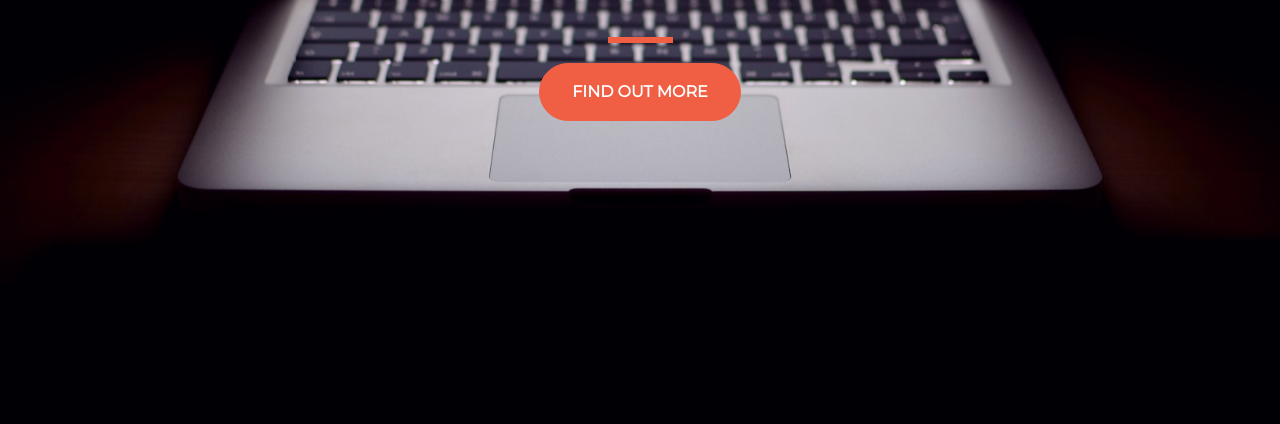
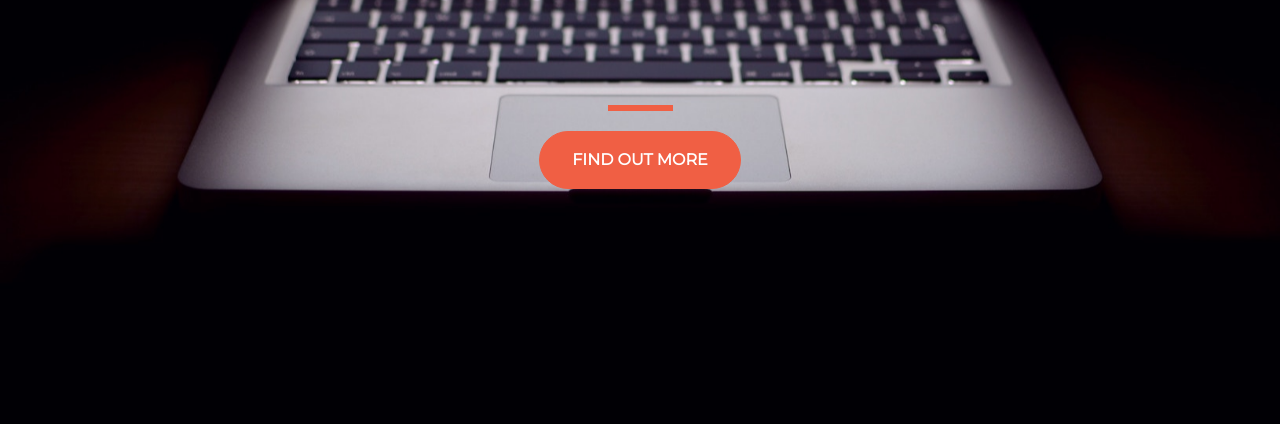
Before and after one commit to Daegan1/start-up-page, a plain HTML site: page index.html in a window 1280 px wide. Shown: the part 376-800 px from the top of the page. Drawn offline with nearby package versions, Linux system fonts and the light colour scheme; a web font is replaced by a local one.

Commit message:
Update style.css

```diff
--- a/style.css
+++ b/style.css
@@ -45,5 +45,5 @@ hr {
     opacity: 1;
 }
 .buffer {
-    height: 1.5rem;
+    height: 10rem;
 }
```
